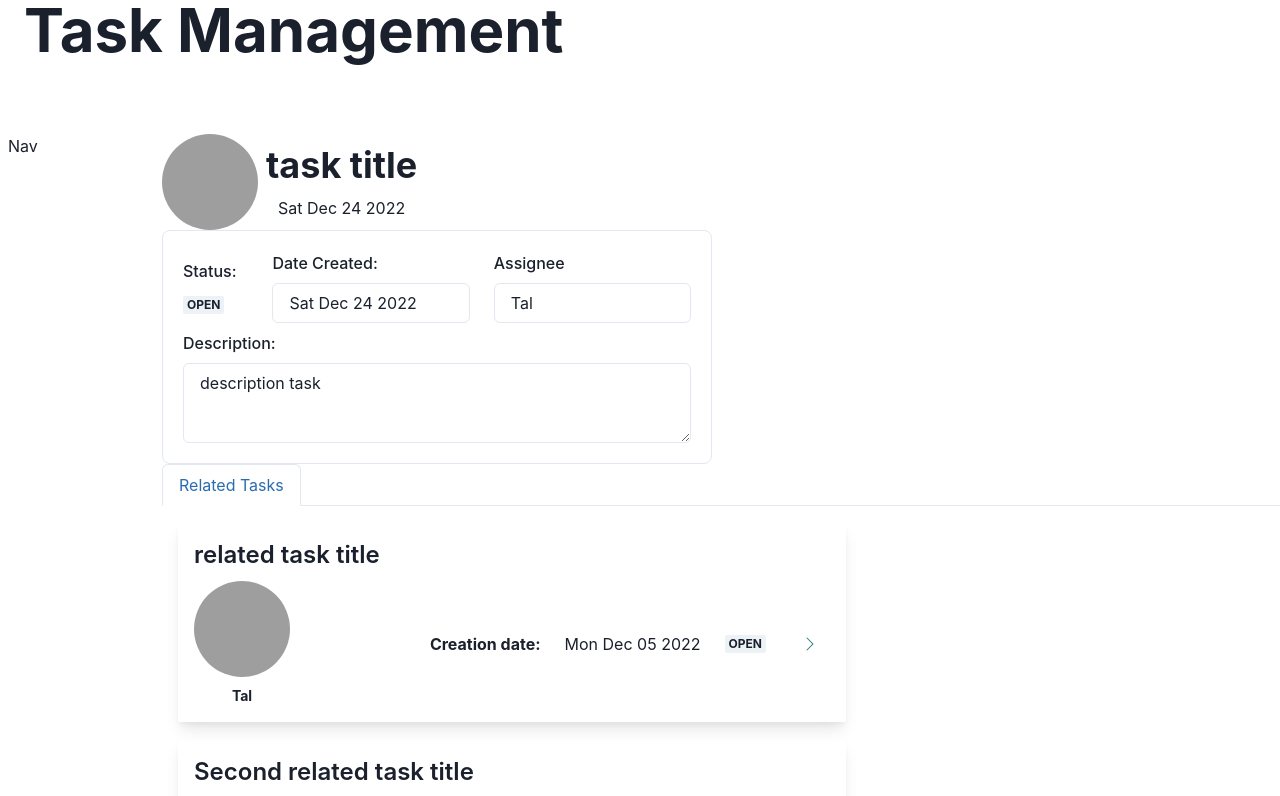
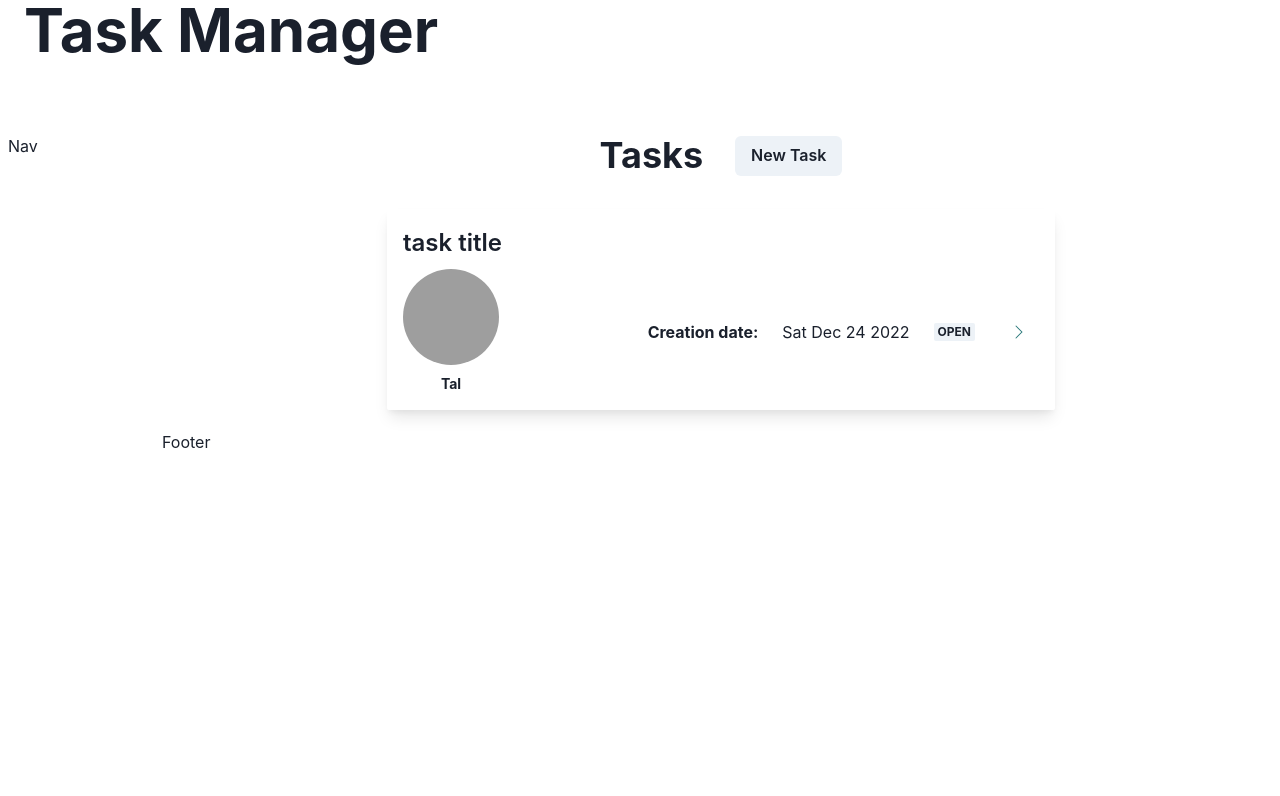
Before and after one commit to TalZa1810/tasks_management, a React (Create React App) app: page / in a window 1280 px wide. Shown: the top 796 px of the page. Built offline with nearby package versions, Linux system fonts and the light colour scheme; grey boxes are pictures that could not be loaded.

Commit message:
initial creation of tasks list

```diff
--- a/src/App/App.tsx
+++ b/src/App/App.tsx
@@ -8,7 +8,10 @@ import {
 } from "@chakra-ui/react";
 
 import { Task } from "../Task/Task";
-import { taskData } from "../data";
+import { taskData, tasks } from "../data";
+
+import { TasksPreviewList } from "../TasksPreviewList/TasksPreviewList";
+import { TasksList } from "../TasksList/TasksList";
 
 export const App = () => (
   <ChakraProvider theme={theme}>
@@ -23,14 +26,15 @@ export const App = () => (
     >
       <GridItem pl="6" area="header">
         <Heading as="h1" size="3xl">
-          Task Management
+          Task Manager
         </Heading>
       </GridItem>
       <GridItem pl="2" area="nav">
         Nav
       </GridItem>
       <GridItem pl="2" area="main">
-        <Task {...taskData} />
+        {/*<Task {...taskData} />*/}
+        <TasksList tasks={tasks} />
       </GridItem>
       <GridItem pl="2" area={"footer"}>
         Footer
--- /dev/null
+++ b/src/TasksList/TasksList.tsx
@@ -0,0 +1,49 @@
+import React from "react";
+import { TasksPreviewList } from "../TasksPreviewList/TasksPreviewList";
+import {
+  Heading,
+  Button,
+  VStack,
+  HStack,
+  Modal,
+  ModalFooter,
+  ModalHeader,
+  ModalBody,
+  ModalCloseButton,
+  ModalOverlay,
+  useDisclosure,
+  ModalContent,
+} from "@chakra-ui/react";
+import { Task } from "../Task/Task";
+
+export type TasksList = {
+  tasks: Task[];
+};
+
+export const TasksList = ({ tasks }: TasksList) => {
+  const { isOpen, onOpen, onClose } = useDisclosure();
+
+  return (
+    <VStack spacing={4}>
+      <HStack spacing={8}>
+        <Heading>Tasks</Heading>
+        <Button onClick={onOpen}>New Task</Button>
+        <Modal isOpen={isOpen} onClose={onClose}>
+          <ModalOverlay />
+          <ModalContent>
+            <ModalHeader>Modal Title</ModalHeader>
+            <ModalCloseButton />
+            <ModalBody>text</ModalBody>
+            <ModalFooter>
+              <Button colorScheme="blue" mr={3} onClick={onClose}>
+                Close
+              </Button>
+              <Button variant="ghost">Secondary Action</Button>
+            </ModalFooter>
+          </ModalContent>
+        </Modal>
+      </HStack>
+      <TasksPreviewList tasks={tasks} />
+    </VStack>
+  );
+};
--- a/src/data.ts
+++ b/src/data.ts
@@ -34,3 +34,5 @@ export const taskData: Task = {
     },
   ],
 };
+
+export const tasks: Task[] = [taskData];
```
